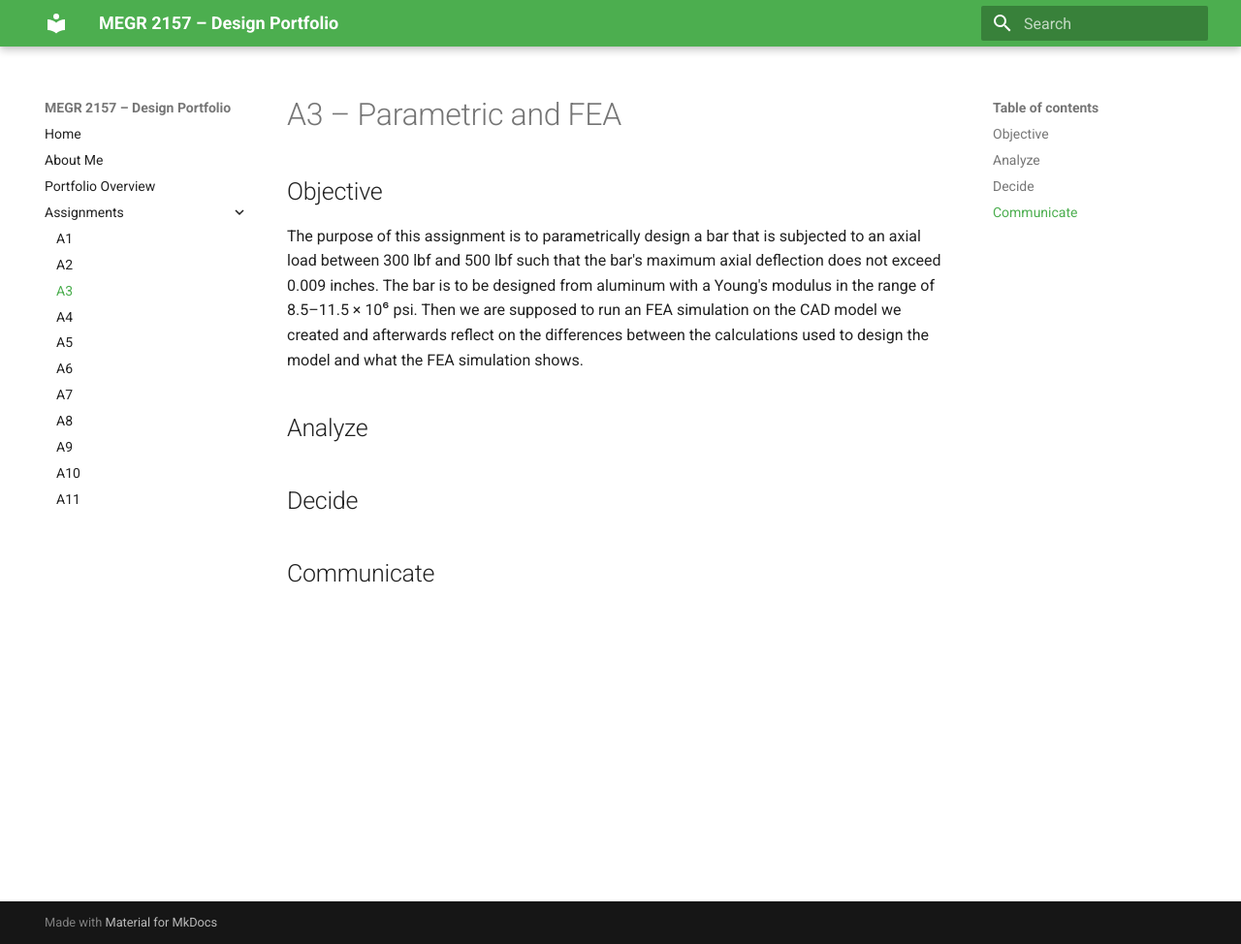
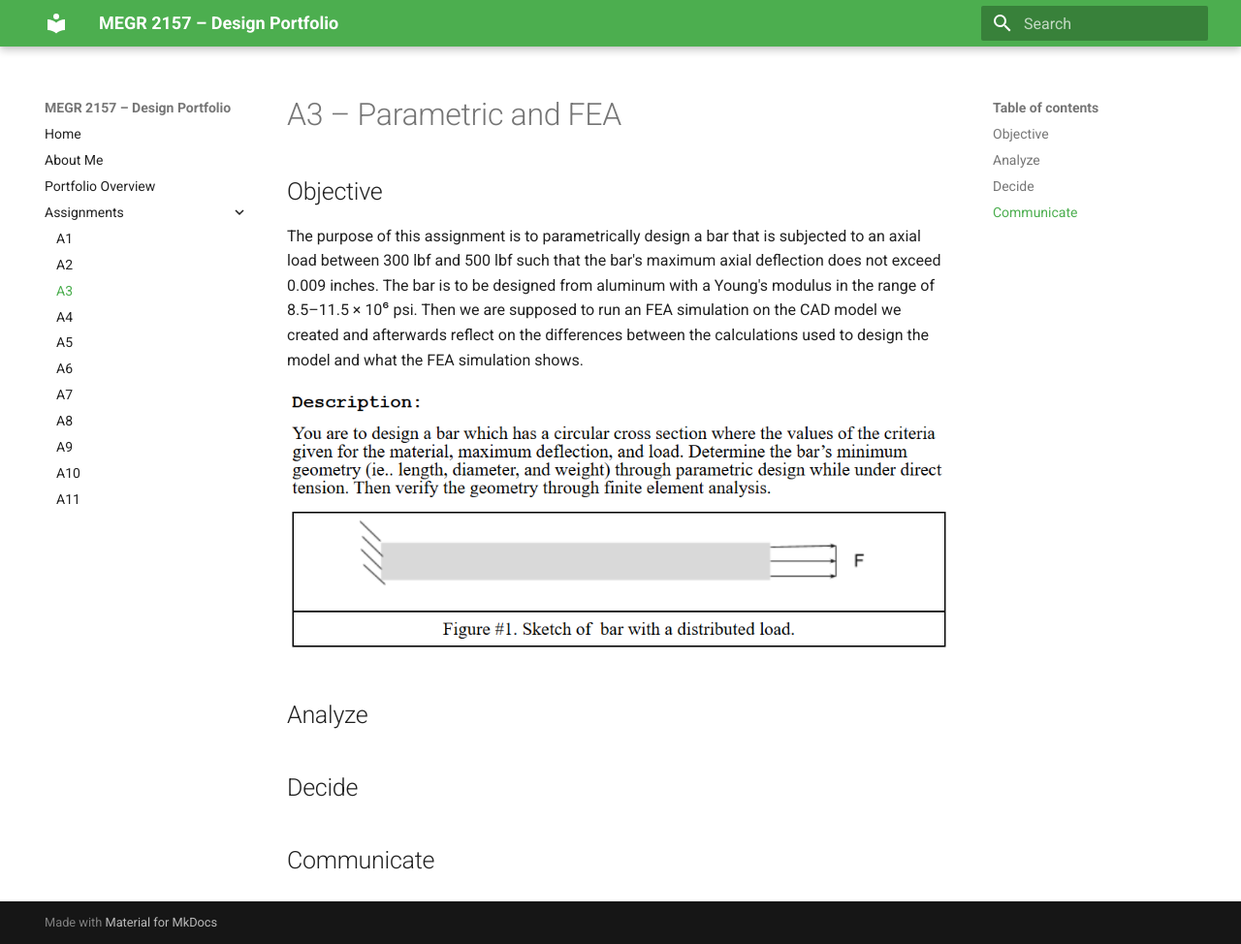
Before and after one commit to SanjayKashyap24/design-projects-portfolio, an MkDocs documentation site: the page built from docs/assignments/A03/index.md, in a window 1280 px wide and 974 px high. Shown: the whole window at 97% size. Built offline with MkDocs 1.6.1 and Material for MkDocs 9.7.7, drawn with Linux system fonts in a browser that asks for light colours.

Commit message:
Add diagram photo to assignment objective
Added a diagram photo to the objective section of the assignment.

```diff
--- a/docs/assignments/A03/index.md
+++ b/docs/assignments/A03/index.md
@@ -2,6 +2,8 @@
 
 ## Objective
 The purpose of this assignment is to parametrically design a bar that is subjected to an axial load between 300 lbf and 500 lbf such that the bar's maximum axial deflection does not exceed 0.009 inches. The bar is to be designed from aluminum with a Young's modulus in the range of 8.5–11.5 × 10⁶ psi. Then we are supposed to run an FEA simulation on the CAD model we created and afterwards reflect on the differences between the calculations used to design the model and what the FEA simulation shows.
+
+![diagram photo](Objective.png)
 
 ## Analyze
 
```
